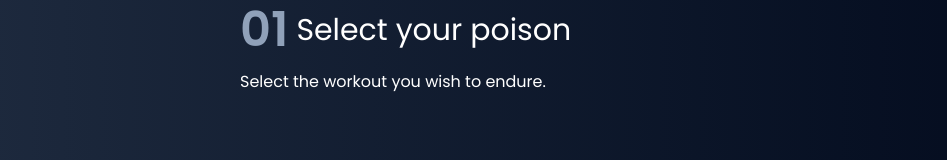
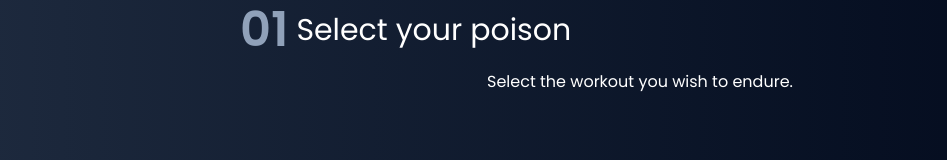
Before and after one commit to AbdullahiAbdulganiyu/fitness-app, a React (Vite) app: page / in a window 1280 px wide. Shown: the part 1006-1166 px from the top of the page, without its empty margins (0-947 px from the left). Built offline with nearby package versions, Linux system fonts and the light colour scheme.

Commit message:
adding some classes to style the description paragraph

```diff
--- a/src/components/Generator.jsx
+++ b/src/components/Generator.jsx
@@ -10,7 +10,7 @@ function Header({ index, title, description }) {
         </p>
         <h4 className="text-lg sm:text-2xl md:text-3xl">{title}</h4>
       </div>
-      <p>{description}</p>
+      <p className="text-sm sm:text-base mx-auto">{description}</p>
     </div>
   );
 }
```
